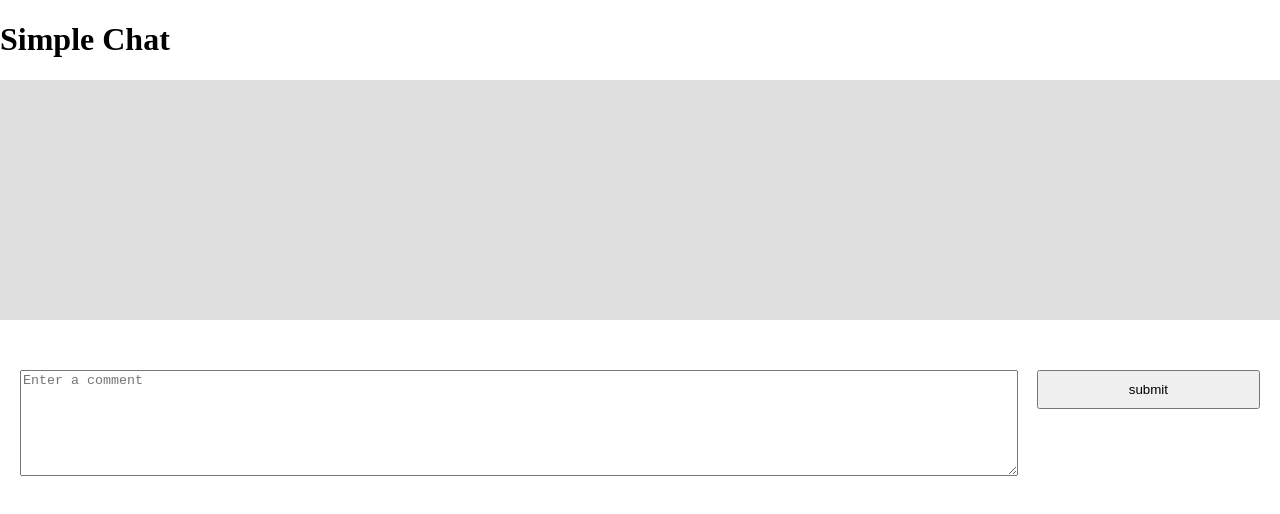
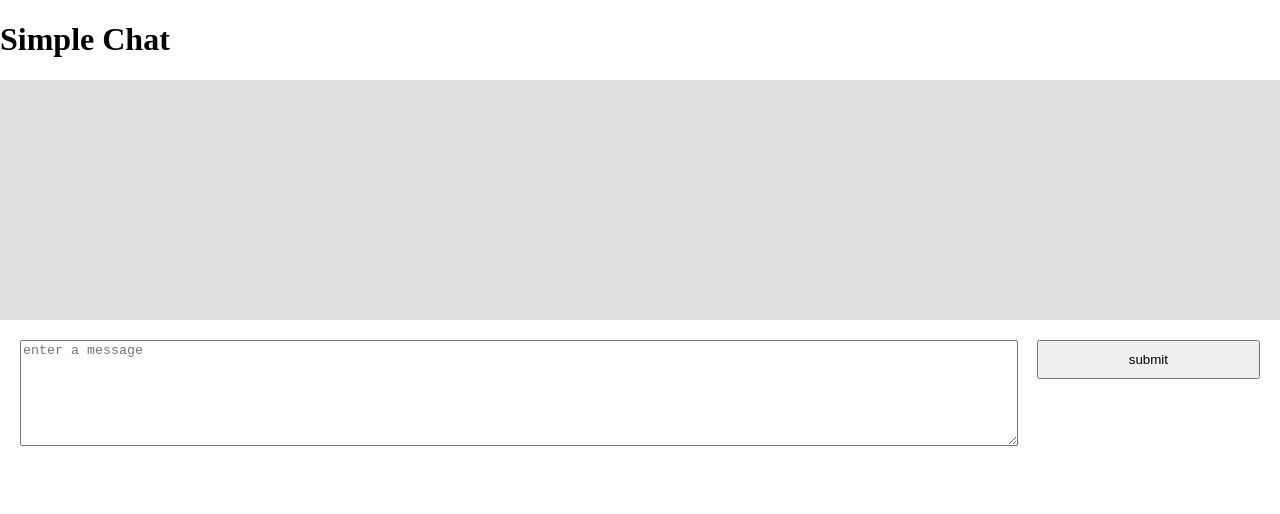
Before and after one commit to normanbarber/Simple-Socket-Server, a plain HTML site: page index.html in a window 1280 px wide. Both pictures are taken after typing "Sample" into the empty fields and a click on the button "Save Name". Drawn offline with nearby package versions, Linux system fonts and the light colour scheme; no server answers.

Commit message:
updating ui elements

```diff
--- a/index.html
+++ b/index.html
@@ -14,7 +14,7 @@
             $('#savename').click(function(){
                 var nameentered = $('#entername').val();
                 if(nameentered){
-                    $('#nameform').hide();
+                    $('#nameform').fadeOut();
                     socket.emit('set_name', {name:nameentered});
                 }
             });
@@ -62,11 +62,10 @@
         <form method="post">
             <div style="margin: 0 20px;">
                 <div align="left">
-                    <label style="float:left; width: 100%; height: auto;" id="username"></label>
+                    <label style="float:left; width: 100%; height: auto; padding: 10px 0px;" id="username"></label>
                 </div>
-                <p>&nbsp;</p>
                 <div align="left" style="float:left; width: 80%;">
-                    <textarea style="float:left; width: 100%; height: 100px;" id="usercomments" data-type="text" name="usercomments" placeholder="Enter a comment"></textarea>
+                    <textarea style="float:left; width: 100%; height: 100px;" id="usercomments" data-type="text" name="usercomments" placeholder="enter a message"></textarea>
                 </div>
                 <div align="right" style="float:right; width: 18%; ">
                     <input style="float:left; width: 100%; margin: 0px auto; padding: 10px;" type="submit" value="submit" id="send" />
```
